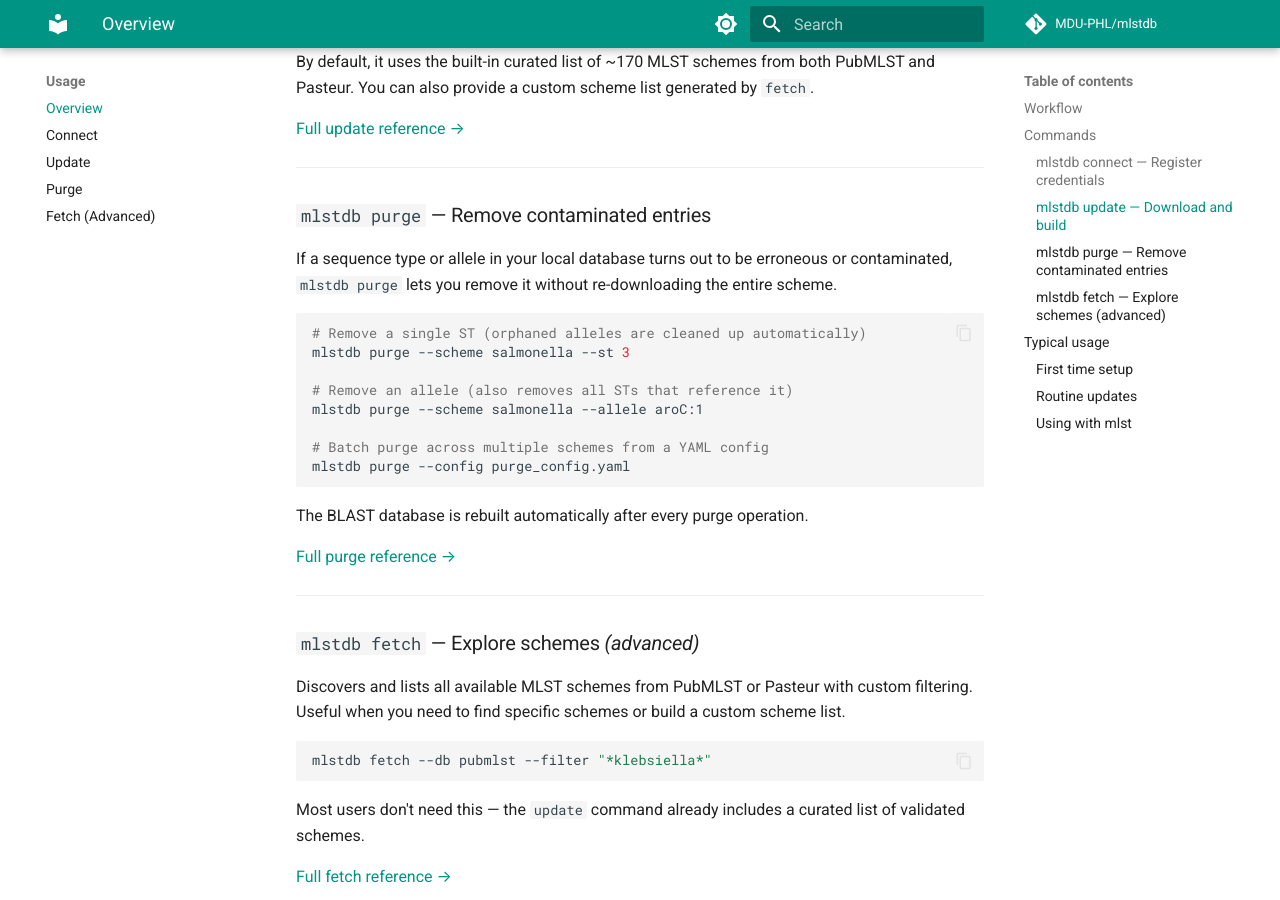
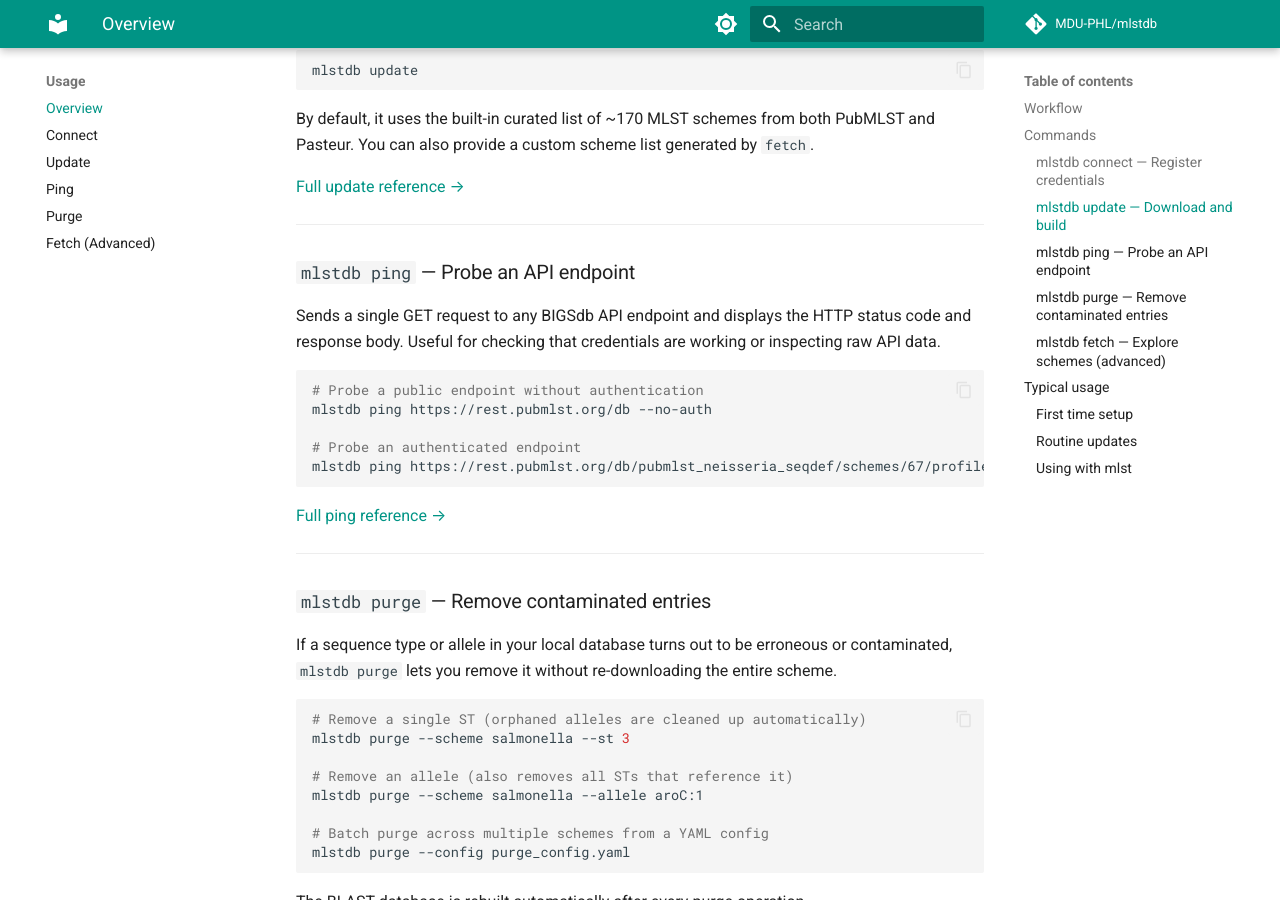
Before and after one commit to MDU-PHL/mlstdb, an MkDocs documentation site: the page built from docs/usage/overview.md, in a window 1280 px wide and 900 px high, scrolled down 1544 px. Built offline with MkDocs 1.6.1 and Material for MkDocs 9.7.7, drawn with Linux system fonts in a browser that asks for light colours; comment, search, counter and statistics services are not loaded; some of the changed text lies outside the part shown.

Commit message:
📝 docs(nav): add ping to mkdocs navigation and usage overview

````diff
--- a/docs/usage/overview.md
+++ b/docs/usage/overview.md
@@ -21,6 +21,9 @@
 │                                                              │
 ├──────────────────────────────────────────────────────────────┤
 │   OPTIONAL                                                   │
+│                                                              │
+│   mlstdb ping    ──► Probe a single API endpoint             │
+│                       to verify credentials or explore data  │
 │                                                              │
 │   mlstdb purge   ──► Remove contaminated STs or alleles      │
 │        │              from your local database               │
@@ -72,6 +75,22 @@ mlstdb update
 By default, it uses the built-in curated list of ~170 MLST schemes from both PubMLST and Pasteur. You can also provide a custom scheme list generated by `fetch`.
 
 [Full update reference →](update.md)
+
+---
+
+### `mlstdb ping` — Probe an API endpoint
+
+Sends a single GET request to any BIGSdb API endpoint and displays the HTTP status code and response body. Useful for checking that credentials are working or inspecting raw API data.
+
+```sh
+# Probe a public endpoint without authentication
+mlstdb ping https://rest.pubmlst.org/db --no-auth
+
+# Probe an authenticated endpoint
+mlstdb ping https://rest.pubmlst.org/db/pubmlst_neisseria_seqdef/schemes/67/profiles_csv --db pubmlst
+```
+
+[Full ping reference →](ping.md)
 
 ---
 
--- a/mkdocs.yml
+++ b/mkdocs.yml
@@ -37,6 +37,7 @@ nav:
       - Overview: usage/overview.md
       - Connect: usage/connect.md
       - Update: usage/update.md
+      - Ping: usage/ping.md
       - Purge: usage/purge.md
       - Fetch (Advanced): usage/fetch.md
   - Disclaimer: disclaimer.md
````
Also changed, not shown: other parts of docs/usage/overview.md (+1 -1 lines).
